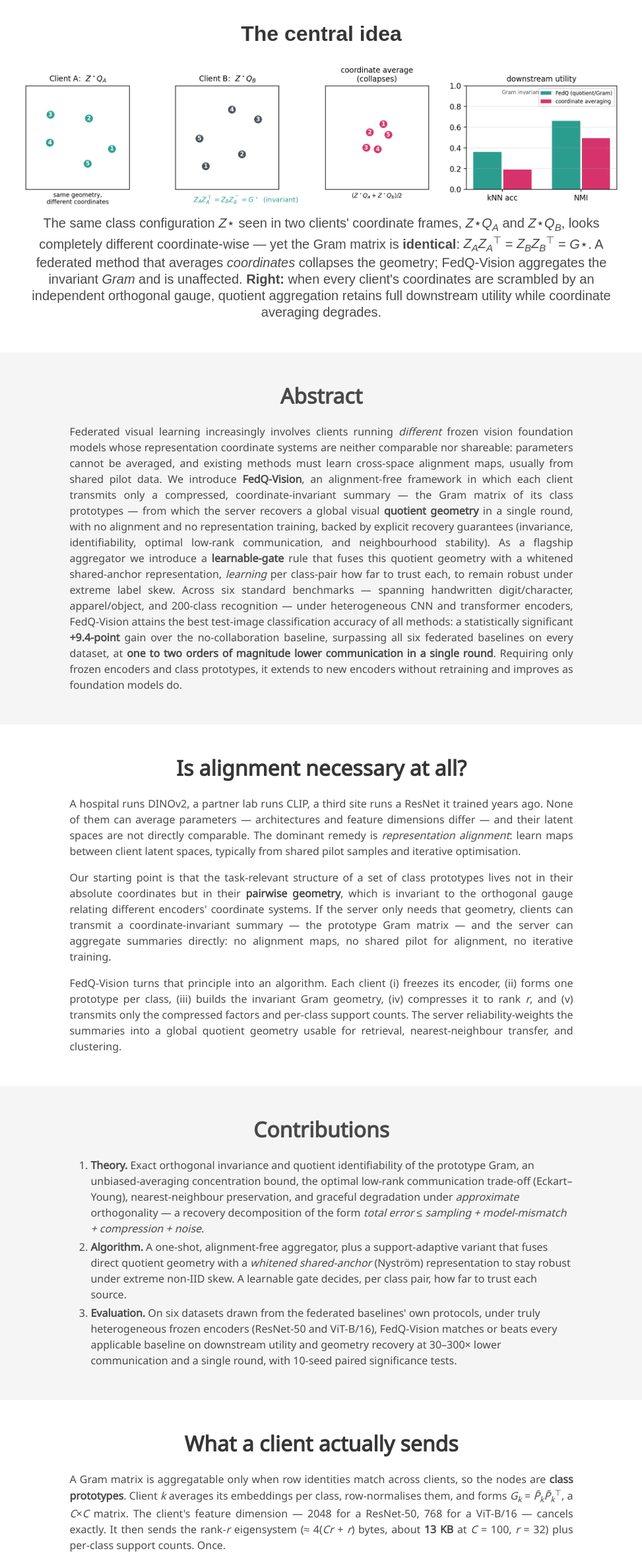
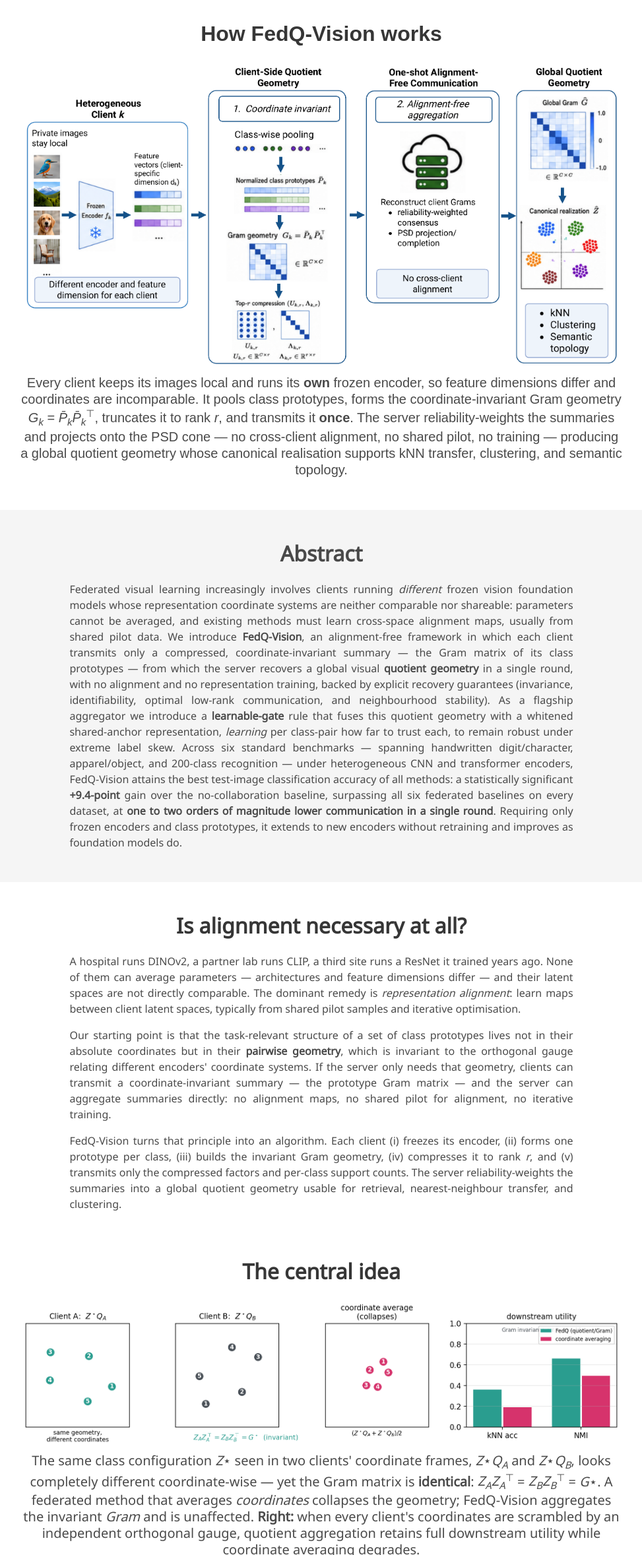
Before and after one commit to FedQVision/FedQVision.github.io, a plain HTML site: page index.html in a window 1280 px wide. Shown: the part 443-2800 px from the top of the page at 66% size, without its empty margins (153-1126 px from the left). Drawn offline with nearby package versions, Linux system fonts and the light colour scheme; some icons are missing; a web font is replaced by a local one.

Commit message:
Use the pipeline schematic as the teaser; move the invariance figure below
Co-Authored-By: Claude Opus 5 <noreply@anthropic.com>
Claude-Session: https://claude.ai/code/session_01XJBJXhKo9TDpL4fc49huFE

```diff
--- a/index.html
+++ b/index.html
@@ -5,12 +5,12 @@
 <meta name="description" content="FedQ-Vision: alignment-free federated visual learning via quotient geometry. Clients running different frozen vision encoders transmit a compressed, coordinate-invariant Gram summary of their class prototypes; the server recovers a global visual quotient geometry in one round, with no alignment maps and no representation training.">
 <meta property="og:title" content="FedQ-Vision: Alignment-Free Federated Visual Learning via Quotient Geometry"/>
 <meta property="og:description" content="Different frozen encoders cannot share coordinates - but they can share geometry. One round, no alignment, one to two orders of magnitude less communication."/>
-<meta property="og:image" content="static/images/teaser.png" />
+<meta property="og:image" content="static/images/pipeline.png" />
 <meta property="og:image:width" content="1200"/>
 <meta property="og:image:height" content="630"/>
 <meta name="twitter:title" content="FedQ-Vision: Alignment-Free Federated Visual Learning via Quotient Geometry">
 <meta name="twitter:description" content="Federated visual learning across heterogeneous frozen encoders by aggregating gauge-invariant class-prototype Gram matrices in a single round.">
-<meta name="twitter:image" content="static/images/teaser.png">
+<meta name="twitter:image" content="static/images/pipeline.png">
 <meta name="twitter:card" content="summary_large_image">
 
 <!-- Google Scholar / citation metadata -->
@@ -22,7 +22,7 @@
 <meta name="citation_pdf_url" content="https://fedqvision.github.io/static/paper/paper.pdf">
 <link rel="canonical" href="https://fedqvision.github.io/">
   <title>FedQ-Vision: Alignment-Free Federated Visual Learning via Quotient Geometry</title>
-  <link rel="icon" type="image/x-icon" href="static/images/teaser.png">
+  <link rel="icon" type="image/x-icon" href="static/images/pipeline.png">
   <link href="https://fonts.googleapis.com/css?family=Google+Sans|Noto+Sans|Castoro"
   rel="stylesheet">
 
@@ -104,10 +104,10 @@
 <section class="hero teaser">
   <div class="container is-max-desktop">
     <div class="hero-body">
-       <h2 class="title is-3 has-text-centered">The central idea</h2>
-      <img src="static/images/teaser.png" alt="The same class configuration seen in two clients' coordinate frames looks different coordinate-wise, yet both give the same Gram matrix; coordinate averaging collapses the geometry while quotient aggregation retains full downstream utility">
+       <h2 class="title is-3 has-text-centered">How FedQ-Vision works</h2>
+      <img src="static/images/pipeline.png" alt="Pipeline: each client encodes private images with its own frozen encoder, pools class prototypes, forms a Gram matrix, compresses it to rank r, and transmits it once; the server aggregates the summaries into a global quotient geometry used for kNN, clustering and semantic topology">
       <h2 class="subtitle has-text-centered">
-      The same class configuration <i>Z</i>&#8902; seen in two clients' coordinate frames, <i>Z</i>&#8902;<i>Q<sub>A</sub></i> and <i>Z</i>&#8902;<i>Q<sub>B</sub></i>, looks completely different coordinate-wise &mdash; yet the Gram matrix is <b>identical</b>: <i>Z<sub>A</sub>Z<sub>A</sub></i><sup>&#8868;</sup> = <i>Z<sub>B</sub>Z<sub>B</sub></i><sup>&#8868;</sup> = <i>G</i>&#8902;. A federated method that averages <i>coordinates</i> collapses the geometry; FedQ-Vision aggregates the invariant <i>Gram</i> and is unaffected. <b>Right:</b> when every client's coordinates are scrambled by an independent orthogonal gauge, quotient aggregation retains full downstream utility while coordinate averaging degrades.
+      Every client keeps its images local and runs its <b>own</b> frozen encoder, so feature dimensions differ and coordinates are incomparable. It pools class prototypes, forms the coordinate-invariant Gram geometry <i>G<sub>k</sub></i> = <i>P&#772;<sub>k</sub>P&#772;<sub>k</sub></i><sup>&#8868;</sup>, truncates it to rank <i>r</i>, and transmits it <b>once</b>. The server reliability-weights the summaries and projects onto the PSD cone &mdash; no cross-client alignment, no shared pilot, no training &mdash; producing a global quotient geometry whose canonical realisation supports kNN transfer, clustering, and semantic topology.
       </h2>
     </div>
   </div>
@@ -155,6 +155,21 @@
   </div>
 </section>
 <!-- End Guiding question -->
+
+
+<!-- The central idea -->
+<section class="hero is-small">
+  <div class="container is-max-desktop">
+    <div class="hero-body">
+       <h2 class="title is-3 has-text-centered">The central idea</h2>
+      <img src="static/images/teaser.png" alt="The same class configuration seen in two clients' coordinate frames looks different coordinate-wise, yet both give the same Gram matrix; coordinate averaging collapses the geometry while quotient aggregation retains full downstream utility">
+      <h2 class="subtitle has-text-centered">
+      The same class configuration <i>Z</i>&#8902; seen in two clients' coordinate frames, <i>Z</i>&#8902;<i>Q<sub>A</sub></i> and <i>Z</i>&#8902;<i>Q<sub>B</sub></i>, looks completely different coordinate-wise &mdash; yet the Gram matrix is <b>identical</b>: <i>Z<sub>A</sub>Z<sub>A</sub></i><sup>&#8868;</sup> = <i>Z<sub>B</sub>Z<sub>B</sub></i><sup>&#8868;</sup> = <i>G</i>&#8902;. A federated method that averages <i>coordinates</i> collapses the geometry; FedQ-Vision aggregates the invariant <i>Gram</i> and is unaffected. <b>Right:</b> when every client's coordinates are scrambled by an independent orthogonal gauge, quotient aggregation retains full downstream utility while coordinate averaging degrades.
+      </h2>
+    </div>
+  </div>
+</section>
+<!-- End the central idea -->
 
 
 <!-- Contributions -->
```
Also changed, not shown: static/images/pipeline.png (added).
